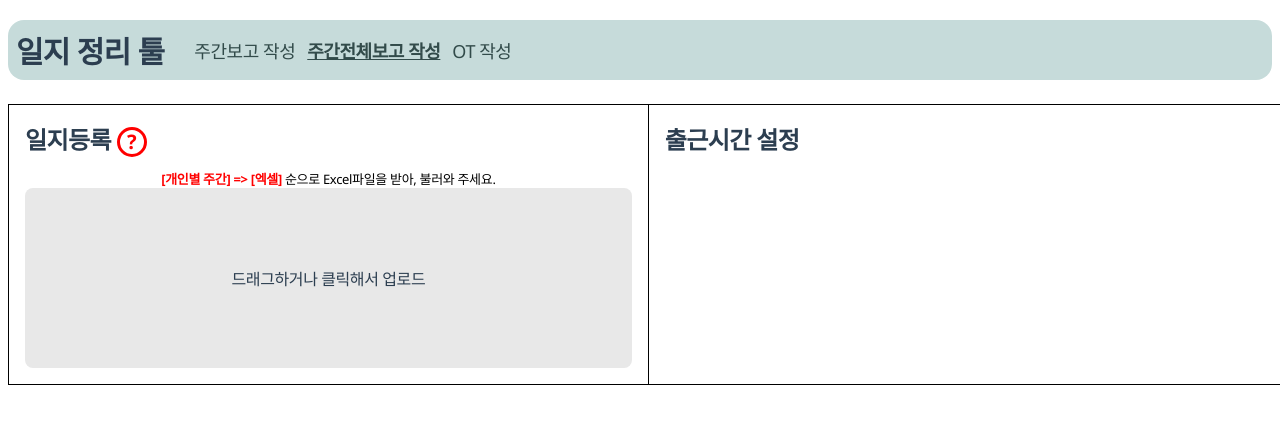
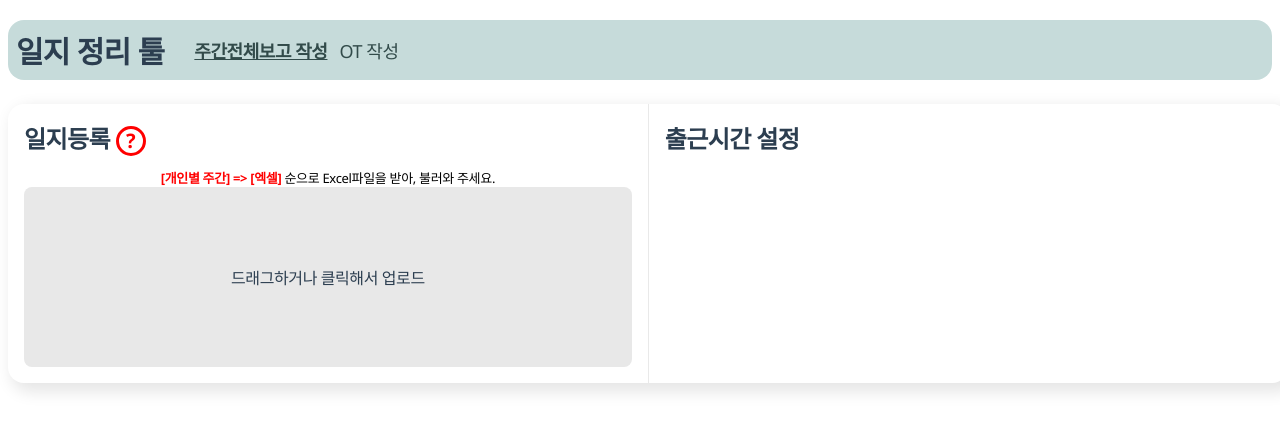
Before and after one commit to teller2016/vue-fe-overtime, a Vue app: page /weekAll in a window 1280 px wide. Shown: the top 430 px of the page. Built offline with nearby package versions, Linux system fonts and the light colour scheme.

Commit message:
FEATURE: fixed /weekAll page to also summarize individual data STYLE: fixed container box style

```diff
--- a/src/App.vue
+++ b/src/App.vue
@@ -55,7 +55,9 @@ export default {
   &__container {
     .container {
       &__box {
-        border: 1px solid black;
+        // border: 1px solid black;
+        border-radius: 16px;
+        box-shadow: 6px 6px 16px 3px rgba(0, 0, 0, 0.1);
       }
     }
   }
@@ -82,7 +84,7 @@ export default {
     padding: 16px;
 
     &:not(:first-of-type) {
-      border-left: 1px solid black;
+      border-left: 1px solid #e9e9e9;
     }
     .option {
       &__header {
--- a/src/components/NavigationBar.vue
+++ b/src/components/NavigationBar.vue
@@ -3,7 +3,7 @@
     <h1 class="nav__title">일지 정리 툴</h1>
 
     <ul class="nav__list">
-      <li class="nav__item">
+      <!-- <li class="nav__item">
         <router-link
           class="nav__link"
           active-class="active"
@@ -11,7 +11,7 @@
         >
           주간보고 작성
         </router-link>
-      </li>
+      </li> -->
       <li class="nav__item">
         <router-link
           class="nav__link"
--- a/src/composables/filterWeekAllExcel.js
+++ b/src/composables/filterWeekAllExcel.js
@@ -52,8 +52,6 @@ class Project {
 }
 
 const filterWeekAllExcel = (data, quitTime, name = "") => {
-  console.log(data);
-
   const result = {};
   const daySet = new Set();
 
--- a/src/composables/getNameList.js
+++ b/src/composables/getNameList.js
@@ -6,7 +6,8 @@ const getNameList = (data) => {
     const name = item["등록자"];
     const targetList = item["일정대상자"];
 
-    if (targetList.includes(name)) {
+    // 일정대상자에 자신만 속하는 경우에 이름추가
+    if (name === targetList) {
       nameSet.add(name);
     }
   });
--- a/src/router/index.js
+++ b/src/router/index.js
@@ -14,7 +14,7 @@ const router = createRouter({
     // },
     {
       path: "/",
-      redirect: "/week",
+      redirect: "/weekAll",
     },
     {
       path: "/week", //url
```
